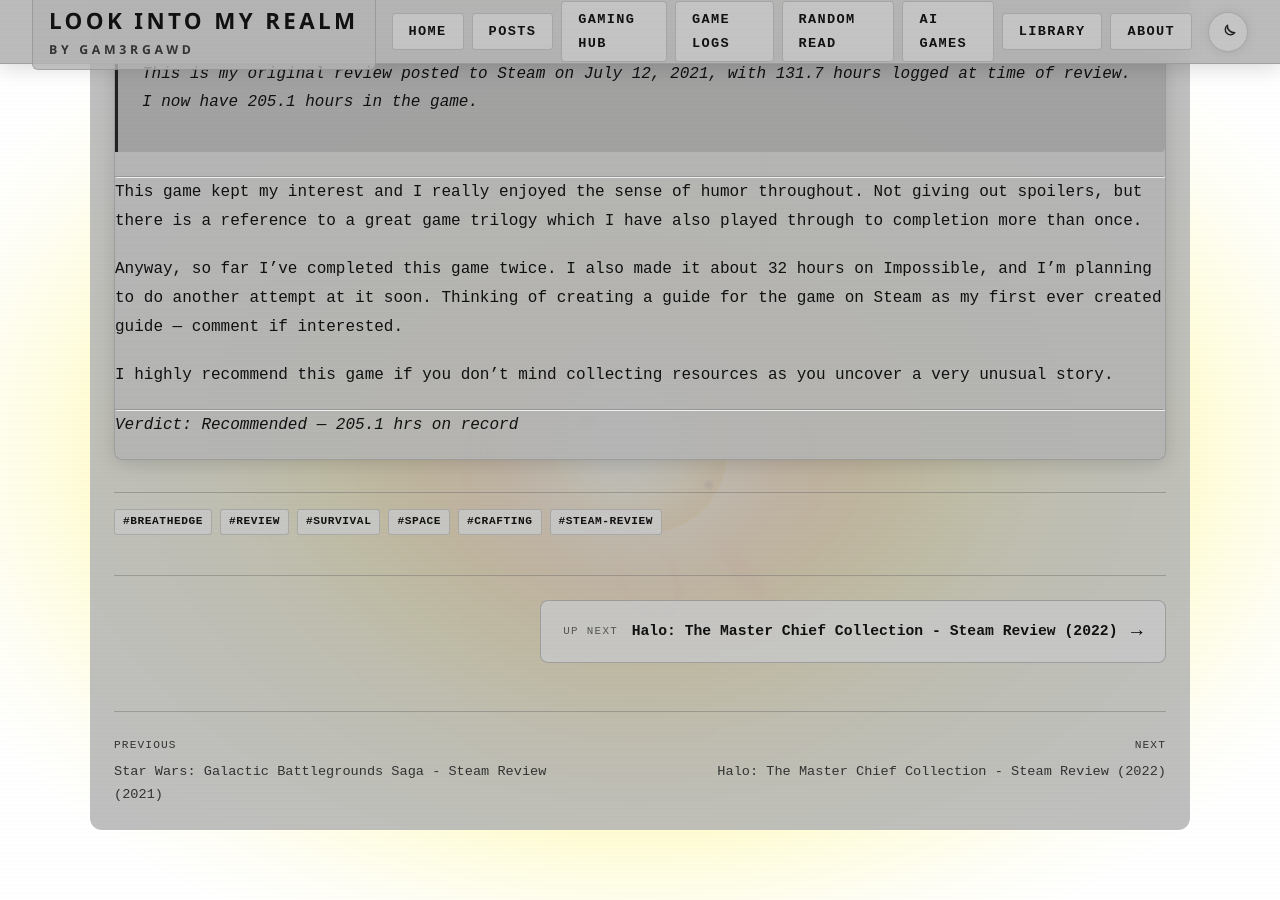
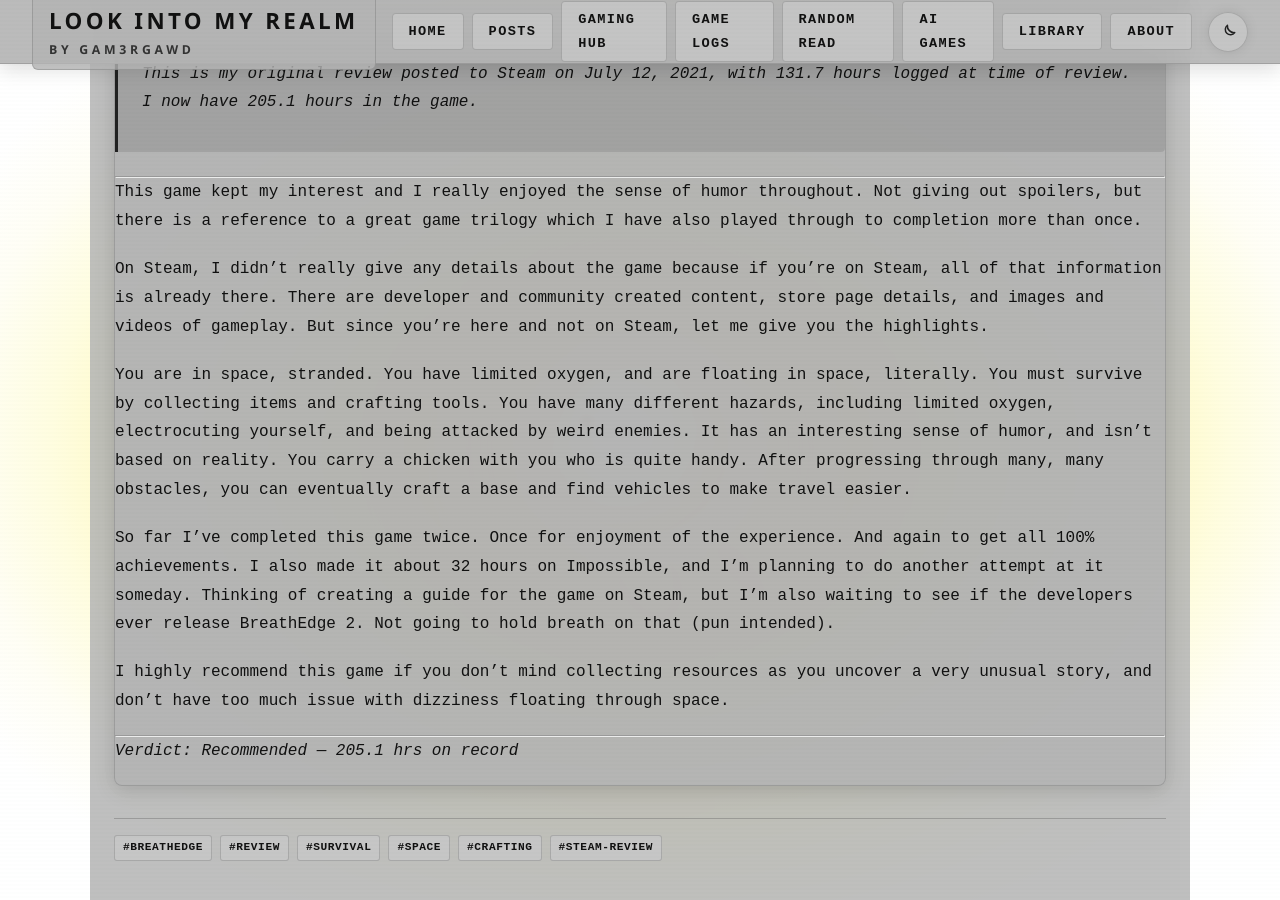
Before and after one commit to vitalnexus/blog, a Jekyll site: the page built from _posts/2021-07-12-breathedge-steam-review.md, in a window 1280 px wide and 900 px high, scrolled down 380 px. Built offline with Jekyll 4.4.1, drawn with Linux system fonts in a browser that asks for light colours.

Commit message:
fix: enhance gameplay details and recommendations in Breathedge review post

```diff
--- a/_posts/2021-07-12-breathedge-steam-review.md
+++ b/_posts/2021-07-12-breathedge-steam-review.md
@@ -16,9 +16,13 @@ steam_rating: Recommended
 
 This game kept my interest and I really enjoyed the sense of humor throughout. Not giving out spoilers, but there is a reference to a great game trilogy which I have also played through to completion more than once.
 
-Anyway, so far I've completed this game twice. I also made it about 32 hours on Impossible, and I'm planning to do another attempt at it soon. Thinking of creating a guide for the game on Steam as my first ever created guide — comment if interested.
+On Steam, I didn't really give any details about the game because if you're on Steam, all of that information is already there. There are developer and community created content, store page details, and images and videos of gameplay. But since you're here and not on Steam, let me give you the highlights.
 
-I highly recommend this game if you don't mind collecting resources as you uncover a very unusual story.
+You are in space, stranded. You have limited oxygen, and are floating in space, literally. You must survive by collecting items and crafting tools. You have many different hazards, including limited oxygen, electrocuting yourself, and being attacked by weird enemies. It has an interesting sense of humor, and isn't based on reality. You carry a chicken with you who is quite handy. After progressing through many, many obstacles, you can eventually craft a base and find vehicles to make travel easier.
+
+So far I've completed this game twice. Once for enjoyment of the experience. And again to get all 100% achievements. I also made it about 32 hours on Impossible, and I'm planning to do another attempt at it someday. Thinking of creating a guide for the game on Steam, but I'm also waiting to see if the developers ever release BreathEdge 2. Not going to hold breath on that (pun intended).
+
+I highly recommend this game if you don't mind collecting resources as you uncover a very unusual story, and don't have too much issue with dizziness floating through space.
 
 ---
 
```
